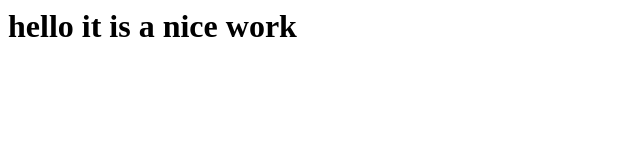
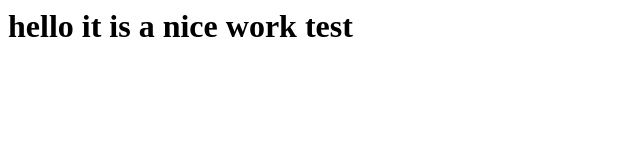
Before and after one commit to davido15/coursera-test, a plain HTML site: page site/site/index.html in a window 1280 px wide. Shown: the full height of the page, 0-640 px from the left. Drawn offline with Linux system fonts and the light colour scheme.

Commit message:
addition2

```diff
--- a/site/site/index.html
+++ b/site/site/index.html
@@ -3,6 +3,6 @@
 	<title>Hello Coursera!</title>
 </head>
 <body>
-<h1>hello it is a nice work</h1>
+<h1>hello it is a nice work test</h1>
 </body>
 </html>
```
